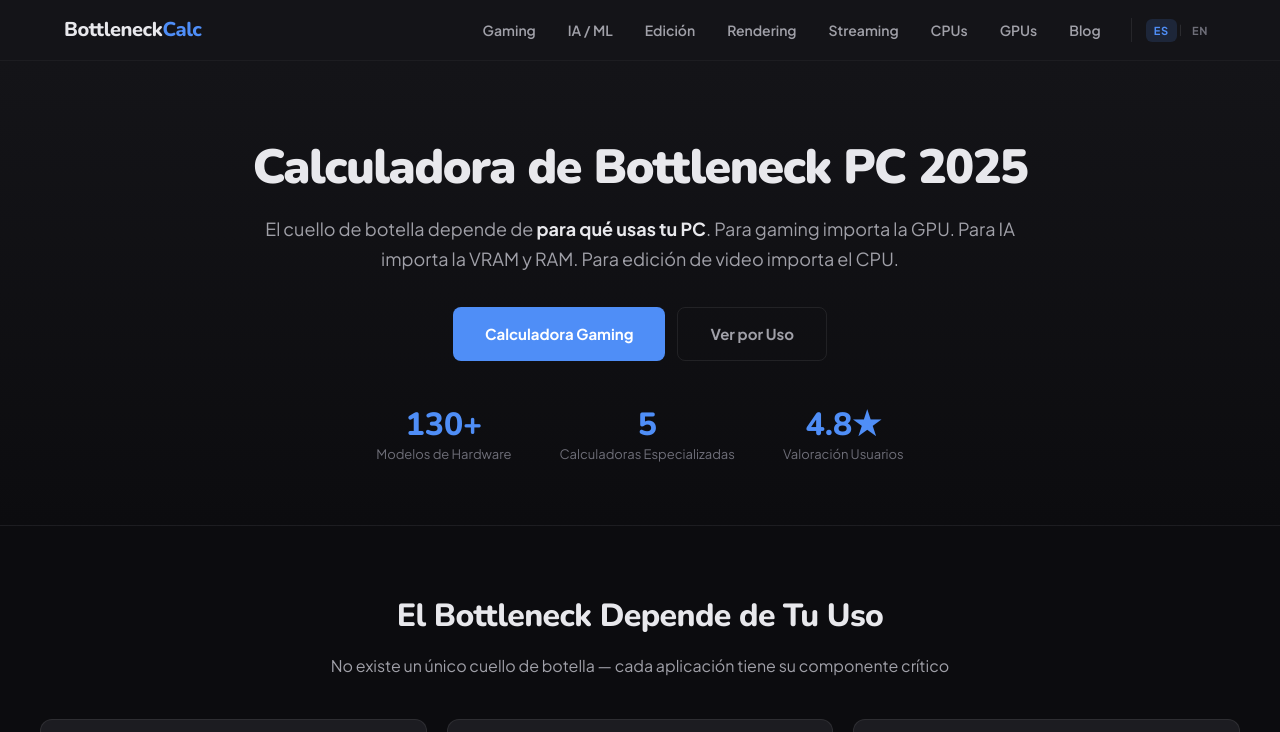
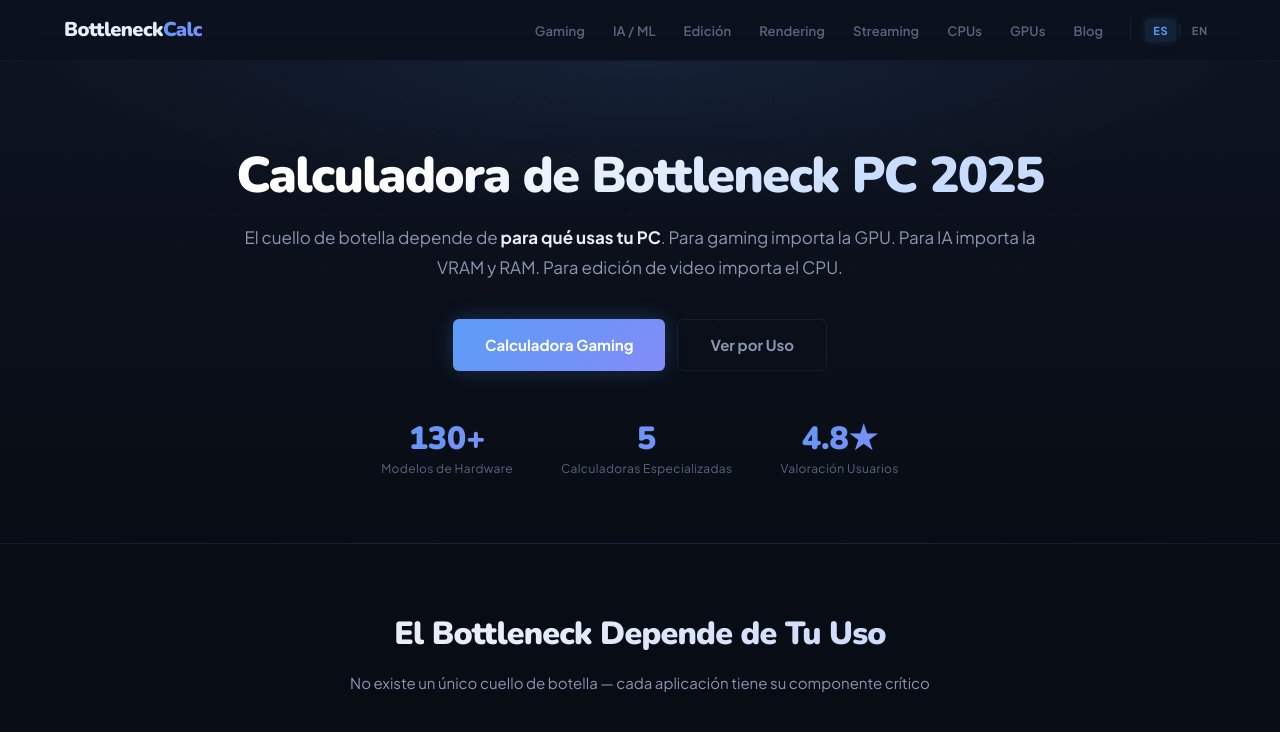
Before and after one commit to pionono32/calcular-cuello-de-botella-, a plain HTML site: page index.html in a window 1280 px wide. Shown: the top 732 px of the page. Drawn offline with nearby package versions, Linux system fonts and the light colour scheme.

Commit message:
Redesign: professional-minimalist dark theme with subtle gamer aesthetics
- Blue-tinted dark backgrounds for techy depth
- Nav with backdrop blur (glassmorphism lite)
- Hero with radial glow + dot grid texture
- Hero title with subtle white→blue gradient
- Buttons with blue-purple gradient + glow shadow
- Section titles with soft gradient text
- Stat numbers with gradient color
- Cards: glow + lift on hover
- FAQ: accent color + border on open state
- Result bar: gradient fills
- Scrollbar: gradient accent
- Sharper border radii for clean/techy feel

Co-Authored-By: Claude Sonnet 4.6 <noreply@anthropic.com>

```diff
--- a/assets/css/main.css
+++ b/assets/css/main.css
@@ -4,37 +4,42 @@
 
 /* ── TOKENS ── */
 :root {
-  --bg-base: #0c0c0f;
-  --bg-surface: #141418;
-  --bg-elevated: #1c1c21;
-  --bg-input: #242429;
-  --bg-hover: #2a2a30;
+  --bg-base:     #080c14;
+  --bg-surface:  #0d1320;
+  --bg-elevated: #121b2e;
+  --bg-input:    #192237;
+  --bg-hover:    #1e2a42;
 
-  --text-primary: #e8e8ec;
-  --text-secondary: #a0a0a8;
-  --text-muted: #6e6e78;
-  --text-dim: #4a4a52;
+  --text-primary:   #e8edf8;
+  --text-secondary: #8a96b0;
+  --text-muted:     #5a6480;
+  --text-dim:       #3a4460;
 
-  --border-subtle: rgba(255,255,255,0.04);
-  --border-default: rgba(255,255,255,0.08);
-  --border-strong: rgba(255,255,255,0.12);
+  --border-subtle:  rgba(100,140,255,0.06);
+  --border-default: rgba(100,140,255,0.11);
+  --border-strong:  rgba(100,140,255,0.20);
 
-  --accent: #4f8ef7;
-  --accent-dim: rgba(79,142,247,0.15);
+  --accent:     #5b9cf6;
+  --accent-2:   #818cf8;
+  --accent-dim: rgba(91,156,246,0.12);
+  --accent-glow:rgba(91,156,246,0.18);
 
-  --ok: #3dbd5d;
-  --ok-dim: rgba(61,189,93,0.12);
-  --warn: #e5a23a;
-  --warn-dim: rgba(229,162,58,0.12);
-  --danger: #e24d4d;
-  --danger-dim: rgba(226,77,77,0.12);
+  --ok:      #3dbd5d;
+  --ok-dim:  rgba(61,189,93,0.12);
+  --warn:    #e5a23a;
+  --warn-dim:rgba(229,162,58,0.12);
+  --danger:    #e24d4d;
+  --danger-dim:rgba(226,77,77,0.12);
 
-  --radius-sm: 6px;
-  --radius: 8px;
-  --radius-lg: 12px;
-  --radius-xl: 16px;
+  --radius-sm: 4px;
+  --radius:    6px;
+  --radius-lg: 10px;
+  --radius-xl: 14px;
 
   --font-mono: 'SF Mono', 'Fira Code', 'Consolas', monospace;
+
+  --glow-btn: 0 0 20px rgba(91,156,246,0.28), 0 2px 8px rgba(0,0,0,0.40);
+  --glow-card:0 8px 28px rgba(0,0,0,0.35), 0 0 0 1px rgba(91,156,246,0.08);
 }
 
 /* ── RESET ── */
@@ -48,7 +53,9 @@ body {
 
 /* ── NAVIGATION ── */
 .main-nav {
-  background: var(--bg-surface);
+  background: rgba(13,19,32,0.80);
+  backdrop-filter: blur(14px);
+  -webkit-backdrop-filter: blur(14px);
   border-bottom: 1px solid var(--border-subtle);
   position: sticky; top: 0; z-index: 100;
 }
@@ -57,71 +64,97 @@ body {
   display: flex; align-items: center; justify-content: space-between; height: 60px;
 }
 .nav-logo {
-  font-family: 'Nunito', sans-serif; font-size: 20px; font-weight: 800;
-  color: var(--text-primary); text-decoration: none; letter-spacing: -0.02em;
+  font-family: 'Nunito', sans-serif; font-size: 20px; font-weight: 900;
+  color: var(--text-primary); text-decoration: none; letter-spacing: -0.03em;
 }
-.nav-logo span { color: var(--accent); }
-.nav-links {
-  display: flex; list-style: none; gap: 4px;
+.nav-logo span {
+  background: linear-gradient(135deg, var(--accent), var(--accent-2));
+  -webkit-background-clip: text; -webkit-text-fill-color: transparent; background-clip: text;
 }
+.nav-links { display: flex; list-style: none; gap: 2px; }
 .nav-links a {
-  color: var(--text-secondary); text-decoration: none; font-size: 14px;
-  font-weight: 600; padding: 8px 14px; border-radius: var(--radius);
-  transition: all 0.15s;
+  color: var(--text-muted); text-decoration: none; font-size: 13px;
+  font-weight: 600; padding: 7px 13px; border-radius: var(--radius);
+  transition: all 0.15s; letter-spacing: 0.01em;
 }
 .nav-links a:hover { color: var(--text-primary); background: var(--bg-hover); }
 .nav-toggle {
-  display: none; flex-direction: column; gap: 4px; background: none; border: none;
+  display: none; flex-direction: column; gap: 5px; background: none; border: none;
   cursor: pointer; padding: 4px;
 }
 .nav-toggle span {
-  display: block; width: 24px; height: 2px; background: var(--text-secondary);
-  transition: all 0.2s;
+  display: block; width: 22px; height: 2px;
+  background: linear-gradient(90deg, var(--accent), var(--accent-2));
+  border-radius: 2px; transition: all 0.2s;
 }
 
 /* ── HERO ── */
 .hero {
-  padding: 80px 24px 60px; text-align: center;
-  background: linear-gradient(180deg, var(--bg-surface) 0%, var(--bg-base) 100%);
+  padding: 88px 24px 64px; text-align: center;
+  position: relative; overflow: hidden;
+  background:
+    radial-gradient(ellipse 70% 45% at 50% 0%, rgba(91,156,246,0.10) 0%, transparent 70%),
+    linear-gradient(180deg, var(--bg-surface) 0%, var(--bg-base) 100%);
   border-bottom: 1px solid var(--border-subtle);
 }
-.hero-content { max-width: 800px; margin: 0 auto; }
+.hero::before {
+  content: '';
+  position: absolute; inset: 0; pointer-events: none;
+  background-image: radial-gradient(rgba(91,156,246,0.07) 1px, transparent 1px);
+  background-size: 28px 28px;
+  mask-image: radial-gradient(ellipse 80% 60% at 50% 30%, black 0%, transparent 75%);
+  -webkit-mask-image: radial-gradient(ellipse 80% 60% at 50% 30%, black 0%, transparent 75%);
+}
+.hero-content { max-width: 820px; margin: 0 auto; position: relative; }
 .hero-title {
-  font-family: 'Nunito', sans-serif; font-size: 48px; font-weight: 900;
-  line-height: 1.1; letter-spacing: -0.03em; margin-bottom: 20px;
+  font-family: 'Nunito', sans-serif; font-size: 50px; font-weight: 900;
+  line-height: 1.08; letter-spacing: -0.03em; margin-bottom: 20px;
+  background: linear-gradient(135deg, #ffffff 20%, #c8dcff 80%);
+  -webkit-background-clip: text; -webkit-text-fill-color: transparent; background-clip: text;
 }
 .hero-subtitle {
-  font-size: 18px; color: var(--text-secondary); line-height: 1.7; margin-bottom: 32px;
+  font-size: 17px; color: var(--text-secondary); line-height: 1.75; margin-bottom: 36px;
 }
 .hero-subtitle strong { color: var(--text-primary); font-weight: 700; }
 .hero-cta {
-  display: flex; gap: 12px; justify-content: center; margin-bottom: 48px; flex-wrap: wrap;
+  display: flex; gap: 12px; justify-content: center; margin-bottom: 52px; flex-wrap: wrap;
 }
-.hero-stats {
-  display: flex; justify-content: center; gap: 48px; flex-wrap: wrap;
-}
+.hero-stats { display: flex; justify-content: center; gap: 48px; flex-wrap: wrap; }
 .stat { text-align: center; }
 .stat-number {
-  display: block; font-family: 'Nunito', sans-serif; font-size: 32px; font-weight: 800;
-  color: var(--accent); line-height: 1;
+  display: block; font-family: 'Nunito', sans-serif; font-size: 32px; font-weight: 900;
+  background: linear-gradient(135deg, var(--accent), var(--accent-2));
+  -webkit-background-clip: text; -webkit-text-fill-color: transparent; background-clip: text;
+  line-height: 1;
 }
-.stat-label { font-size: 13px; color: var(--text-muted); margin-top: 6px; }
+.stat-label { font-size: 12px; color: var(--text-muted); margin-top: 6px; letter-spacing: 0.03em; }
 
 /* ── BUTTONS ── */
 .btn {
   display: inline-flex; align-items: center; justify-content: center; gap: 8px;
-  padding: 12px 24px; border-radius: var(--radius); font-family: inherit;
-  font-size: 14px; font-weight: 700; cursor: pointer; transition: all 0.15s;
-  border: none; text-decoration: none;
+  padding: 11px 24px; border-radius: var(--radius); font-family: inherit;
+  font-size: 14px; font-weight: 700; cursor: pointer; transition: all 0.18s;
+  border: none; text-decoration: none; position: relative; overflow: hidden;
 }
-.btn-primary { background: var(--accent); color: #fff; }
-.btn-primary:hover { background: #5a9af8; transform: translateY(-1px); }
+.btn-primary {
+  background: linear-gradient(135deg, var(--accent) 0%, var(--accent-2) 100%);
+  color: #fff;
+  box-shadow: var(--glow-btn);
+}
+.btn-primary:hover {
+  background: linear-gradient(135deg, #6aaaf7 0%, #9099fa 100%);
+  box-shadow: 0 0 28px rgba(91,156,246,0.40), 0 4px 12px rgba(0,0,0,0.40);
+  transform: translateY(-2px);
+}
 .btn-outline {
   background: transparent; color: var(--text-secondary);
   border: 1px solid var(--border-default);
 }
-.btn-outline:hover { border-color: var(--border-strong); color: var(--text-primary); }
-.btn-lg { padding: 14px 32px; font-size: 15px; }
+.btn-outline:hover {
+  border-color: var(--accent); color: var(--accent);
+  background: var(--accent-dim);
+}
+.btn-lg { padding: 13px 32px; font-size: 15px; }
 .btn-block { width: 100%; }
 
 /* ── SECTIONS ── */
@@ -129,11 +162,13 @@ body {
 .section-dark { background: var(--bg-surface); border-top: 1px solid var(--border-subtle); border-bottom: 1px solid var(--border-subtle); }
 .container { max-width: 1200px; margin: 0 auto; }
 .section-title {
-  font-family: 'Nunito', sans-serif; font-size: 32px; font-weight: 800;
-  text-align: center; margin-bottom: 12px; letter-spacing: -0.02em;
+  font-family: 'Nunito', sans-serif; font-size: 32px; font-weight: 900;
+  text-align: center; margin-bottom: 12px; letter-spacing: -0.025em;
+  background: linear-gradient(135deg, var(--text-primary) 40%, #b0c8ff 100%);
+  -webkit-background-clip: text; -webkit-text-fill-color: transparent; background-clip: text;
 }
 .section-subtitle {
-  text-align: center; color: var(--text-secondary); font-size: 16px;
+  text-align: center; color: var(--text-secondary); font-size: 15px;
   margin-bottom: 40px;
 }
 .section-cta { text-align: center; margin-top: 32px; }
@@ -142,6 +177,7 @@ body {
 .calculator-embed {
   background: var(--bg-elevated); border: 1px solid var(--border-default);
   border-radius: var(--radius-lg); padding: 32px; max-width: 700px; margin: 0 auto;
+  box-shadow: 0 4px 32px rgba(0,0,0,0.30);
 }
 .calc-form { display: flex; flex-direction: column; gap: 16px; }
 .calc-row { display: grid; grid-template-columns: 1fr 1fr; gap: 16px; }
@@ -170,11 +206,11 @@ body {
 .result-badge.balanced { background: var(--accent-dim); color: var(--accent); border: 1px solid rgba(79,142,247,0.2); }
 .result-badge.cpu { background: var(--danger-dim); color: var(--danger); border: 1px solid rgba(226,77,77,0.2); }
 .result-badge.gpu { background: var(--ok-dim); color: var(--ok); border: 1px solid rgba(61,189,93,0.2); }
-.result-bar { height: 8px; background: var(--bg-input); border-radius: 999px; overflow: hidden; margin-bottom: 20px; }
-.result-bar-fill { height: 100%; border-radius: 999px; transition: width 0.6s cubic-bezier(0.22, 1, 0.36, 1); width: 0; }
-.result-bar-fill.balanced { background: var(--accent); }
-.result-bar-fill.cpu { background: var(--danger); }
-.result-bar-fill.gpu { background: var(--ok); }
+.result-bar { height: 6px; background: var(--bg-input); border-radius: 999px; overflow: hidden; margin-bottom: 20px; }
+.result-bar-fill { height: 100%; border-radius: 999px; transition: width 0.7s cubic-bezier(0.22, 1, 0.36, 1); width: 0; }
+.result-bar-fill.balanced { background: linear-gradient(90deg, var(--accent), var(--accent-2)); }
+.result-bar-fill.cpu { background: linear-gradient(90deg, #e24d4d, #f07070); }
+.result-bar-fill.gpu { background: linear-gradient(90deg, #3dbd5d, #5dd97a); }
 .result-metrics { display: grid; grid-template-columns: repeat(3, 1fr); gap: 12px; margin-bottom: 20px; }
 .result-metric { background: var(--bg-surface); border: 1px solid var(--border-default); border-radius: var(--radius); padding: 16px; text-align: center; }
 .result-metric-value { display: block; font-family: 'Nunito', sans-serif; font-size: 24px; font-weight: 800; color: var(--text-primary); line-height: 1; margin-bottom: 4px; }
@@ -205,9 +241,13 @@ body {
 .hardware-card {
   background: var(--bg-elevated); border: 1px solid var(--border-default);
   border-radius: var(--radius-lg); padding: 24px; text-decoration: none; color: inherit;
-  transition: all 0.15s; position: relative;
+  transition: all 0.20s; position: relative;
 }
-.hardware-card:hover { border-color: var(--border-strong); transform: translateY(-2px); }
+.hardware-card:hover {
+  border-color: rgba(91,156,246,0.30);
+  box-shadow: var(--glow-card);
+  transform: translateY(-3px);
+}
 .hardware-badge {
   position: absolute; top: 16px; right: 16px; font-size: 10px; font-weight: 800;
   text-transform: uppercase; letter-spacing: 0.08em; padding: 4px 8px; border-radius: var(--radius-sm);
@@ -224,9 +264,9 @@ body {
 .comparison-card {
   background: var(--bg-elevated); border: 1px solid var(--border-default);
   border-radius: var(--radius-lg); padding: 24px; text-decoration: none; color: inherit;
-  transition: all 0.15s; position: relative;
+  transition: all 0.20s; position: relative;
 }
-.comparison-card:hover { border-color: var(--border-strong); }
+.comparison-card:hover { border-color: rgba(91,156,246,0.28); box-shadow: var(--glow-card); }
 .comparison-vs {
   position: absolute; top: 50%; left: 50%; transform: translate(-50%, -50%);
   font-family: 'Nunito', sans-serif; font-size: 14px; font-weight: 800;
@@ -246,9 +286,11 @@ body {
 .guides-grid, .blog-grid { display: grid; grid-template-columns: repeat(2, 1fr); gap: 20px; }
 .guide-card, .blog-card {
   background: var(--bg-elevated); border: 1px solid var(--border-default);
-  border-radius: var(--radius-lg); padding: 24px; transition: all 0.15s;
+  border-radius: var(--radius-lg); padding: 24px; transition: all 0.20s;
 }
-.guide-card:hover, .blog-card:hover { border-color: var(--border-strong); }
+.guide-card:hover, .blog-card:hover {
+  border-color: rgba(91,156,246,0.28); box-shadow: var(--glow-card);
+}
 .guide-tag {
   display: inline-block; font-size: 11px; font-weight: 700; text-transform: uppercase;
   letter-spacing: 0.06em; padding: 4px 10px; background: var(--accent-dim); color: var(--accent);
@@ -265,26 +307,28 @@ body {
 .faq-list { max-width: 800px; margin: 0 auto; }
 .faq-item {
   background: var(--bg-elevated); border: 1px solid var(--border-default);
-  border-radius: var(--radius-lg); margin-bottom: 12px; overflow: hidden;
+  border-radius: var(--radius-lg); margin-bottom: 10px; overflow: hidden;
+  transition: border-color 0.18s;
 }
+.faq-item[open] { border-color: rgba(91,156,246,0.22); }
 .faq-item summary {
-  padding: 20px 24px; font-weight: 700; font-size: 15px; cursor: pointer;
+  padding: 18px 24px; font-weight: 700; font-size: 14px; cursor: pointer;
   list-style: none; display: flex; align-items: center; justify-content: space-between;
 }
 .faq-item summary::-webkit-details-marker { display: none; }
 .faq-item summary::after {
-  content: '+'; font-family: 'Nunito', sans-serif; font-size: 20px; font-weight: 700;
-  color: var(--text-muted); transition: transform 0.2s;
+  content: '+'; font-family: 'Nunito', sans-serif; font-size: 18px; font-weight: 700;
+  color: var(--accent); transition: transform 0.2s; flex-shrink: 0; margin-left: 12px;
 }
 .faq-item[open] summary::after { content: '−'; }
 .faq-item p {
-  padding: 0 24px 20px; color: var(--text-secondary); font-size: 14px; line-height: 1.7;
+  padding: 0 24px 18px; color: var(--text-secondary); font-size: 14px; line-height: 1.7;
 }
 .faq-item p strong { color: var(--text-primary); }
 
 /* ── FOOTER ── */
 .footer-main {
-  background: var(--bg-surface); border-top: 1px solid var(--border-subtle);
+  background: var(--bg-surface); border-top: 1px solid var(--border-default);
   padding: 48px 24px 24px;
 }
 .footer-grid {
@@ -332,10 +376,13 @@ body {
 }
 
 /* ── SCROLLBAR ── */
-::-webkit-scrollbar { width: 6px; }
+::-webkit-scrollbar { width: 5px; }
 ::-webkit-scrollbar-track { background: transparent; }
-::-webkit-scrollbar-thumb { background: var(--border-strong); border-radius: 999px; }
-::-webkit-scrollbar-thumb:hover { background: var(--text-dim); }
+::-webkit-scrollbar-thumb {
+  background: linear-gradient(180deg, var(--accent), var(--accent-2));
+  border-radius: 999px;
+}
+::-webkit-scrollbar-thumb:hover { background: var(--accent); }
 
 /* ── SELECTION ── */
 ::selection { background: var(--accent-dim); color: var(--text-primary); }
@@ -365,10 +412,14 @@ body {
 }
 .usecase-card {
   background: var(--bg-elevated); border: 1px solid var(--border-default);
-  border-radius: var(--radius-lg); padding: 28px; transition: all 0.18s;
+  border-radius: var(--radius-lg); padding: 28px; transition: all 0.20s;
   display: flex; flex-direction: column; gap: 12px;
 }
-.usecase-card:hover { transform: translateY(-2px); border-color: var(--border-strong); }
+.usecase-card:hover {
+  transform: translateY(-3px);
+  border-color: rgba(91,156,246,0.28);
+  box-shadow: var(--glow-card);
+}
 .usecase-icon { font-size: 28px; line-height: 1; }
 .usecase-primary-badge {
   display: inline-flex; align-items: center; gap: 6px;
@@ -447,9 +498,12 @@ body {
   background: none; border: none; color: var(--text-muted);
   font-size: 11px; font-weight: 800; cursor: pointer;
   padding: 5px 8px; border-radius: var(--radius-sm);
-  letter-spacing: 0.06em; transition: all 0.15s; font-family: inherit;
+  letter-spacing: 0.07em; transition: all 0.15s; font-family: inherit;
 }
-.lang-btn.active  { background: var(--accent-dim); color: var(--accent); }
+.lang-btn.active {
+  background: var(--accent-dim); color: var(--accent);
+  box-shadow: 0 0 8px rgba(91,156,246,0.15);
+}
 .lang-btn:hover:not(.active) { color: var(--text-primary); background: var(--bg-hover); }
 .lang-sep { color: var(--border-strong); font-size: 11px; user-select: none; }
 @media (max-width: 600px) { .lang-toggle { margin-left: 8px; padding-left: 10px; } }
```
